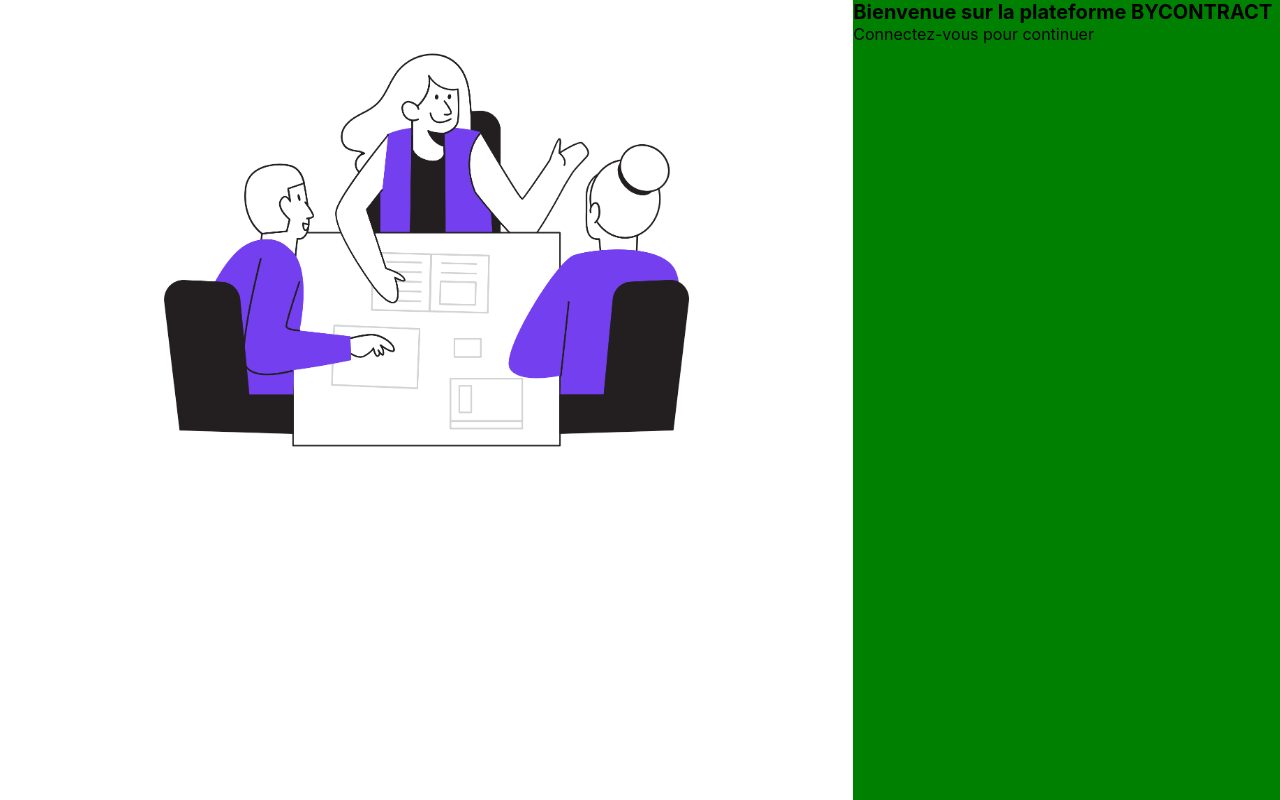
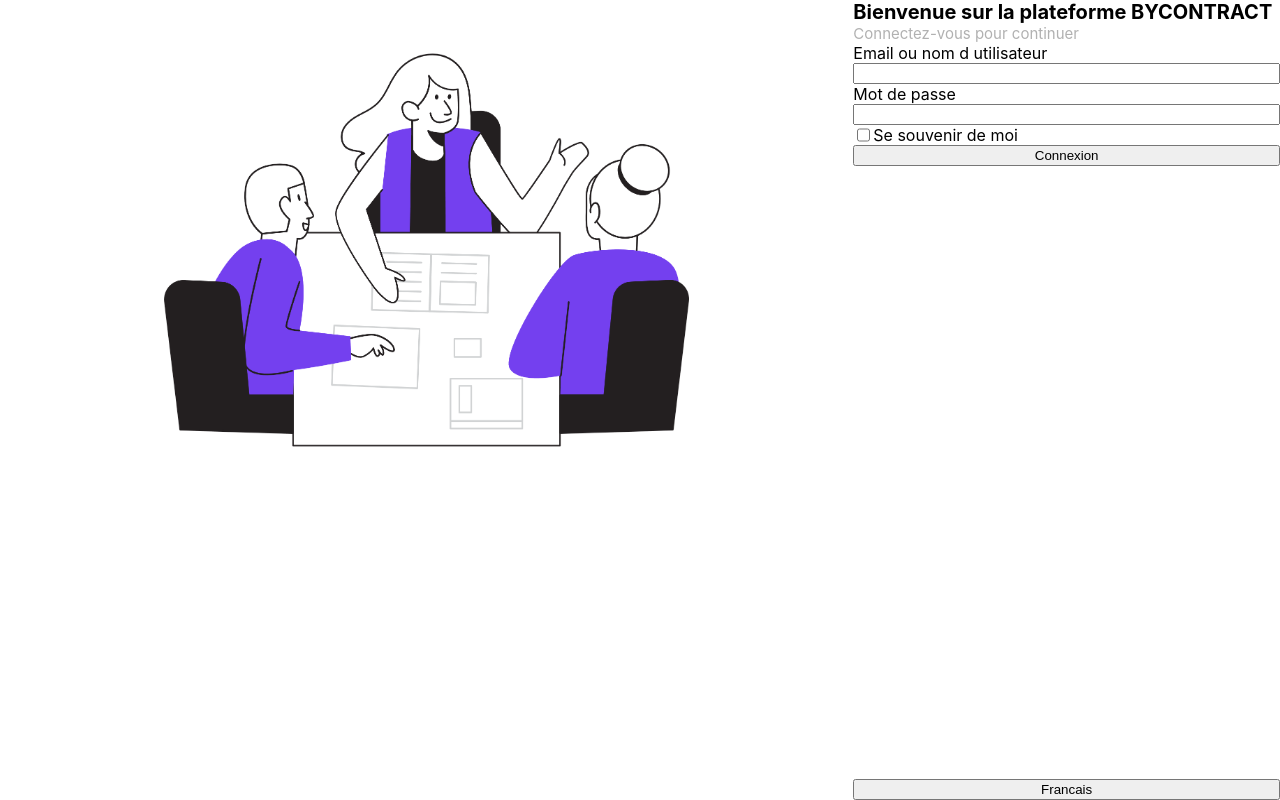
Before and after one commit to LuisSmada/bycontract, a React (Create React App) app: page / in a window 1280 px wide. Built offline with nearby package versions, Linux system fonts and the light colour scheme.

Commit message:
feat: first elements

```diff
--- a/src/components/ui/panels/homePage/ConnexionForm.tsx
+++ b/src/components/ui/panels/homePage/ConnexionForm.tsx
@@ -1,14 +1,34 @@
-import React from "react";
+import React, { useState } from "react";
 import styled from "styled-components";
 
 export const ConnexionForm = () => {
+  const [userLogin, setUserLogin] = useState<string>("");
+  const [userPassword, setUserPassword] = useState<string>("");
+
   return (
     <Container>
-      <TitleHome>Bienvenue sur la plateforme BYCONTRACT</TitleHome>
-      <IndicationConnexion>Connectez-vous pour continuer</IndicationConnexion>
-      <EmailLabel></EmailLabel>
-      <PasswordLabel></PasswordLabel>
-      <RememberMeWrapper></RememberMeWrapper>
+      <FormContainer>
+        <TitleHome>Bienvenue sur la plateforme BYCONTRACT</TitleHome>
+        <IndicationConnexion>Connectez-vous pour continuer</IndicationConnexion>
+        <Label>Email ou nom d utilisateur</Label>
+        <InputForm
+          type="text"
+          value={userLogin}
+          onChange={(e) => setUserLogin(e.target.value)}
+        />
+        <Label>Mot de passe</Label>
+        <InputForm
+          type="password"
+          value={userPassword}
+          onChange={(e) => setUserPassword(e.target.value)}
+        />
+        <RememberMeWrapper>
+          <CheckBox type="checkbox" />
+          <Label>Se souvenir de moi</Label>
+        </RememberMeWrapper>
+        <Button>Connexion</Button>
+      </FormContainer>
+      <ButtonLanguage>Francais</ButtonLanguage>
     </Container>
   );
 };
@@ -20,15 +40,33 @@
   flex-direction: column;
 `;
 
+const FormContainer = styled.div`
+  width: 100%;
+  height: 100%;
+  display: flex;
+  flex-direction: column;
+`;
+
 const TitleHome = styled.div`
   font-size: 20px;
   font-weight: bold;
 `;
 
-const IndicationConnexion = styled.div``;
+const IndicationConnexion = styled.div`
+  font-size: 15px;
+  color: ${(props) => props.theme.colors.disabled};
+`;
 
-const EmailLabel = styled.div``;
+const Label = styled.div``;
 
-const PasswordLabel = styled.div``;
+const RememberMeWrapper = styled.div`
+  display: flex;
+`;
 
-const RememberMeWrapper = styled.div``;
+const InputForm = styled.input``;
+
+const CheckBox = styled.input``;
+
+const Button = styled.button``;
+
+const ButtonLanguage = styled.button``;
--- a/src/components/ui/panels/homePage/HomePage.tsx
+++ b/src/components/ui/panels/homePage/HomePage.tsx
@@ -41,7 +41,6 @@
 const FormContainer = styled.div`
   grid-row: 1;
   grid-column: 2/3;
-  background-color: green;
 `;
 
 const ImageContainer = styled.div`
```
